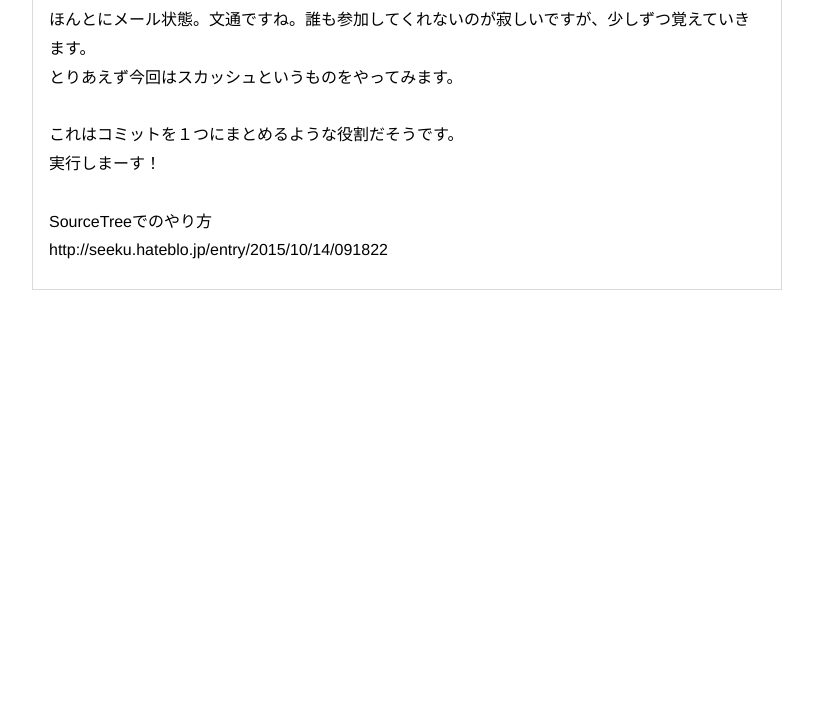
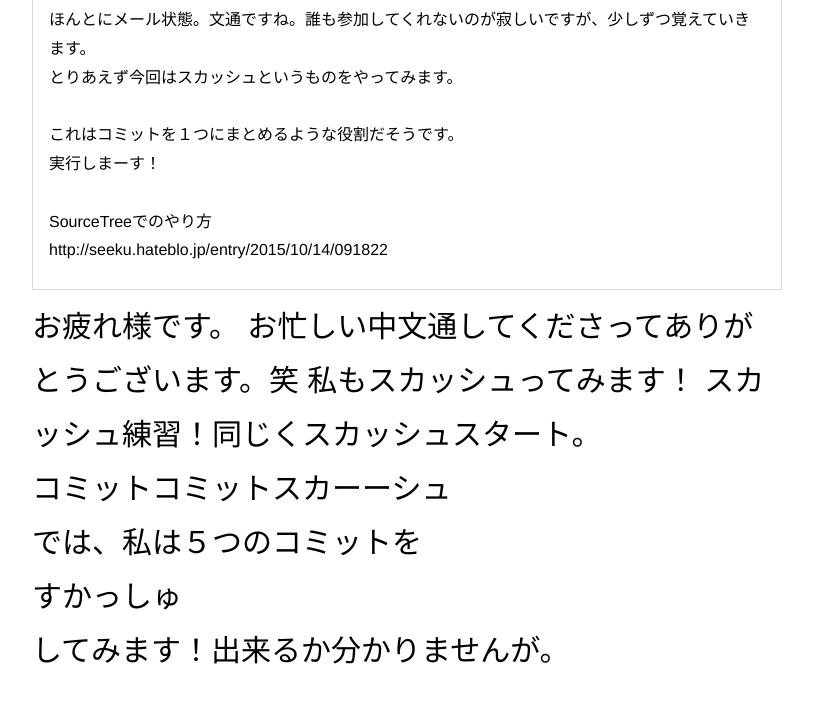
Before and after one commit to moriyamaharuka/test_team_practice, a plain HTML site: page view/index.html in a window 1280 px wide. Shown: the part 3247-3949 px from the top of the page, without its empty margins (233-1046 px from the left). Drawn offline with Linux system fonts and the light colour scheme.

Commit message:
５つまとめてスーーカッシュ！！ (+4 squashed commits) Squashed commits: [2dc8fc4] ４つ目 [8e29c28] コミット３つ目 [1b9195e] チャレンジスカッシュ [c44b39f] スカーーーッシュ練習

```diff
--- a/css/style.css
+++ b/css/style.css
@@ -145,3 +145,12 @@ section h2 {
 	padding: 24px 16px;
 	margin-bottom: 10px;
 }
+.box {
+	border: 1px solid rgb(218, 218, 218);
+	box-sizing: border-box;
+	padding: 24px 16px;
+	margin-bottom: 10px;
+}
+.box_02{
+	font-size:30px;
+}
--- a/view/index.html
+++ b/view/index.html
@@ -188,6 +188,17 @@
             SourceTreeでのやり方<br>
             http://seeku.hateblo.jp/entry/2015/10/14/091822
         </div>
+        <div class="box_02">
+            お疲れ様です。
+            お忙しい中文通してくださってありがとうございます。笑
+            私もスカッシュってみます！
+            スカッシュ練習！同じくスカッシュスタート。
+            <br>
+            コミットコミットスカーーシュ<br>
+            では、私は５つのコミットを<br>
+            すかっしゅ<br>
+            してみます！出来るか分かりませんが。
+        </div>
     </section>
 
 
```
